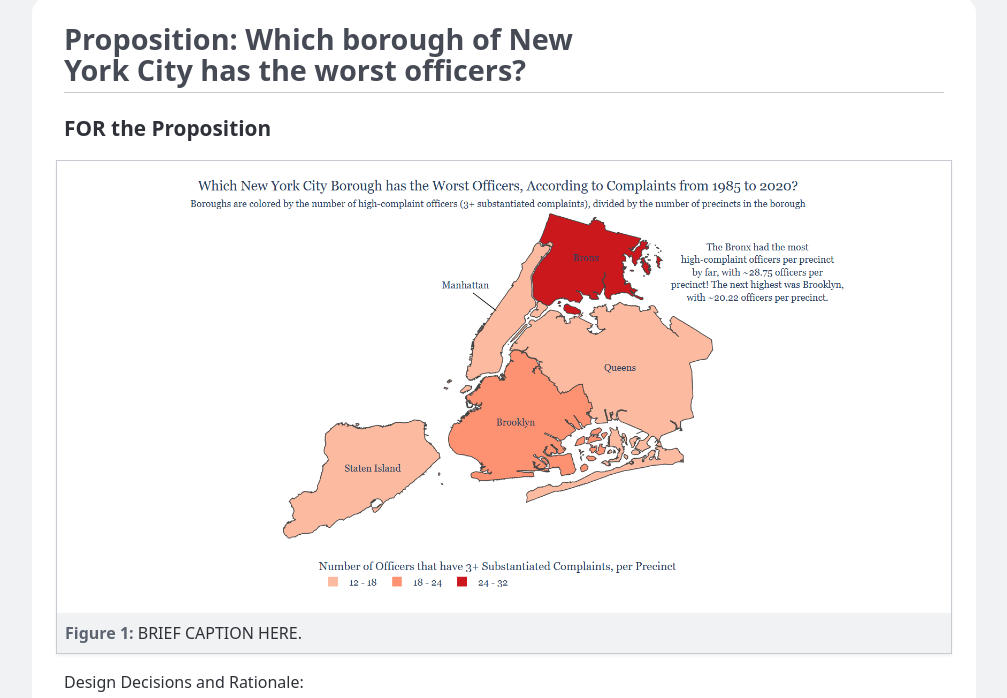
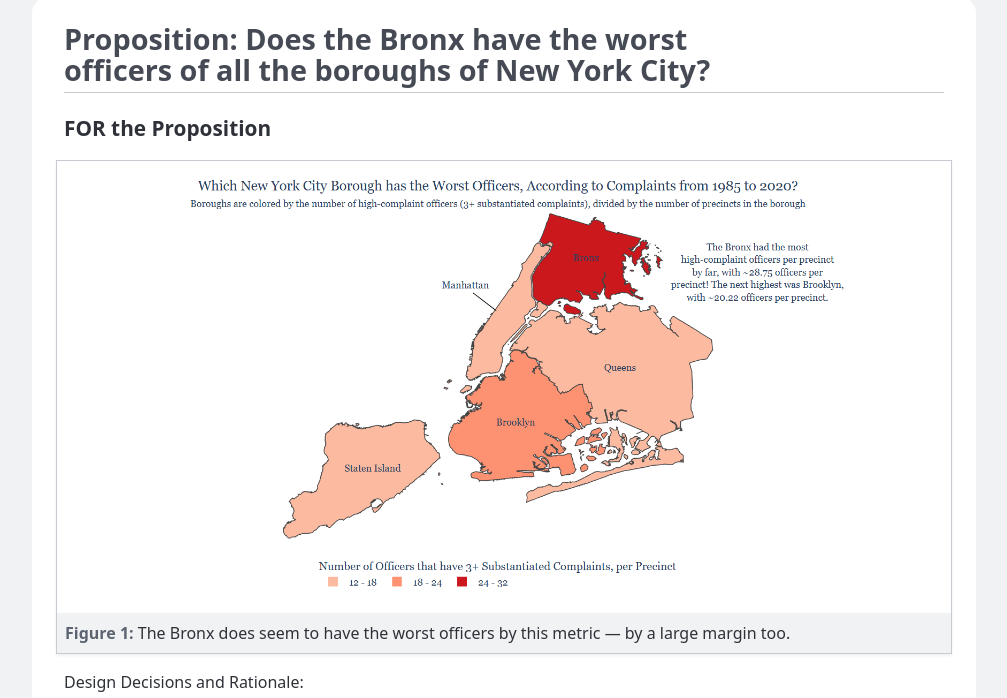
Before and after one commit to nicolastoon/deceptive-viz, a plain HTML site: page index.html in a window 1280 px wide. Shown: the part 362-1060 px from the top of the page, without its empty margins (136-1143 px from the left). Drawn offline with Linux system fonts and the light colour scheme.

Commit message:
putting the captions on

```diff
--- a/index.html
+++ b/index.html
@@ -152,14 +152,14 @@
     </header>
 
     <main>
-      <h2>Proposition: Which borough of New York City has the worst officers?</h2>
+      <h2>Proposition: Does the Bronx have the worst officers of all the boroughs of New York City?</h2>
 
       <section>
         <h3>FOR the Proposition</h3>
 
         <figure>
           <img src="ss-high-complaint.png" alt="" width="100%"/>
-          <figcaption>BRIEF CAPTION HERE.</figcaption>
+          <figcaption>The Bronx does seem to have the worst officers by this metric — by a large margin too.</figcaption>
         </figure>
 
         <p>Design Decisions and Rationale:</p>
@@ -190,7 +190,7 @@
 
         <figure>
           <img src="ss-n-complaints.png" alt="" width="100%"/>
-          <figcaption>BRIEF CAPTION HERE.</figcaption>
+          <figcaption>Contrary to the proposition, Brooklyn had the worst officers by this metric, with about 4,000 more than second, the Bronx.</figcaption>
         </figure>
 
         <p>Design Decisions and Rationale:</p>
```
